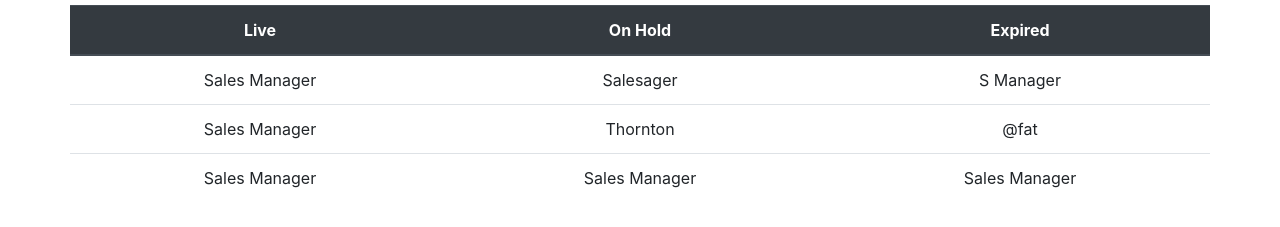
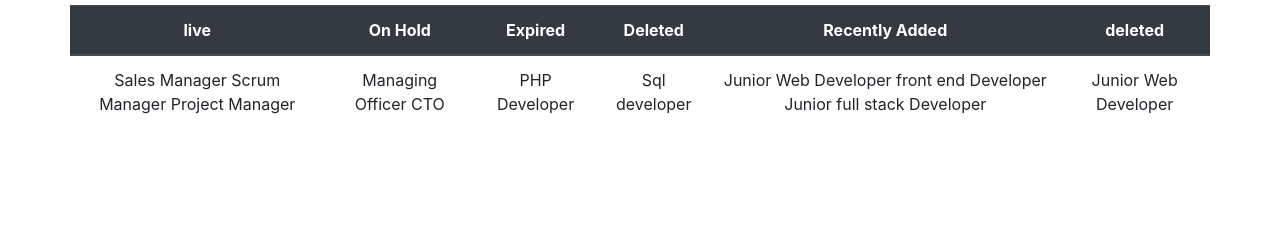
Before and after one commit to nmsabil/Sort-data, a plain HTML site: page index.html in a window 1280 px wide. Shown: the part 99-326 px from the top of the page. Drawn offline with nearby package versions, Linux system fonts and the light colour scheme.

Commit message:
data from sorted Object populated in HTML

```diff
--- a/index.html
+++ b/index.html
@@ -15,6 +15,7 @@
       integrity="sha384-ggOyR0iXCbMQv3Xipma34MD+dH/1fQ784/j6cY/iJTQUOhcWr7x9JvoRxT2MZw1T"
       crossorigin="anonymous"
     />
+    <link rel="stylesheet" href="style.css">
 
     <title>Dashboard</title>
   </head>
@@ -24,30 +25,12 @@
 
       <div class="row text-center">
         <table class="table">
-          <thead class="thead-dark">
-            <tr>
-              <th scope="col-sm-4">Live</th>
-              <th scope="col-sm-4">On Hold</th>
-              <th scope="col-sm-4">Expired</th>
+          <thead class="thead-dark" >
+            <tr id="theadrow">
+
             </tr>
           </thead>
           <tbody id="tableBody">
-            <tr id="firstRow">
-              <td id="live">Sales Manager</td>
-              <td id="hold">Salesager</td>
-              <td id="expired">S Manager</td>
-            </tr>
-            <tr id="onhold">
-
-              <td>Sales Manager</td>
-              <td>Thornton</td>
-              <td>@fat</td>
-            </tr>
-            <tr id="expired">
-              <td>Sales Manager</td>
-              <td>Sales Manager</td>
-              <td>Sales Manager</td>
-            </tr>
           </tbody>
         </table>
     </div>
--- a/main.js
+++ b/main.js
@@ -13,8 +13,6 @@ let data = [
 ];
 
 let sorted = {};
-
-let tableBody = document.querySelector("#tableBody");
 
 // sorting data from array of objects based on status and pushing sorted data into sorted Object of Array.
 // TODO: test
@@ -40,20 +38,29 @@ function sortData(data) {
 }
 
 // creates table rows and inserts
-function createTableRow(live, onHold, Expired) {
-  let tr = `<tr id="firstRow">
-              <td id="live">${live}</td>
-              <td id="hold">${onHold}</td>
-              <td id="expired">${Expired}</td>
-            </tr>`;
-  tableBody.innerHTML = tr;
-}
+// function createTable(sorted) {
+//   for (let key in sorted) {
+//     if (sorted.hasOwnProperty(key)) {
+//       createHTML(key, sorted[key], sorted);
+//     }
+//   }
+// }
+let tableHeadRow = document.getElementById("theadrow");
+const tableBodyElement = document.getElementById("tableBody");
 
-function populate(sorted) {
-  for (let i = 0; i < sorted.live.length; i++) {
-    createTableRow(sorted.live, sorted.onHold, sorted.expired);
-  }
+let tableHead = "";
+let tableBody = "";
+
+function createHTML(sorted) {
+  Object.keys(sorted).forEach((key) => {
+    let s = sorted[key];
+    tableHead += `<th scope="col-sm-4">${key}</th>`;
+    tableBody += `<td>${sorted[key]}</td>`;
+  });
+  tableHeadRow.innerHTML = tableHead;
+  tableBodyElement.innerHTML = tableBody.replace(/,/g, " \n ");
 }
 
 sortData(data);
-// populate(sorted);
+
+createHTML(sorted);
```
